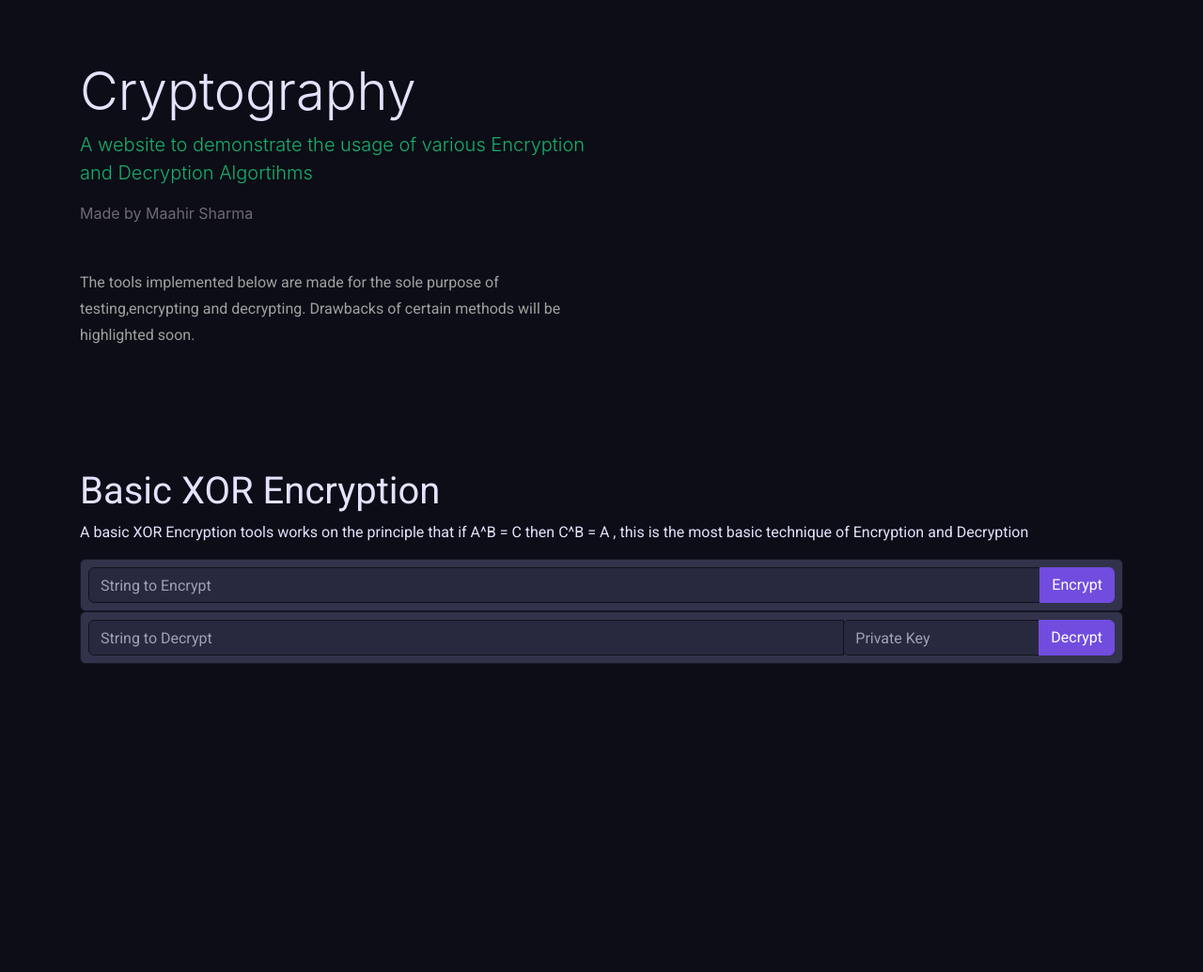
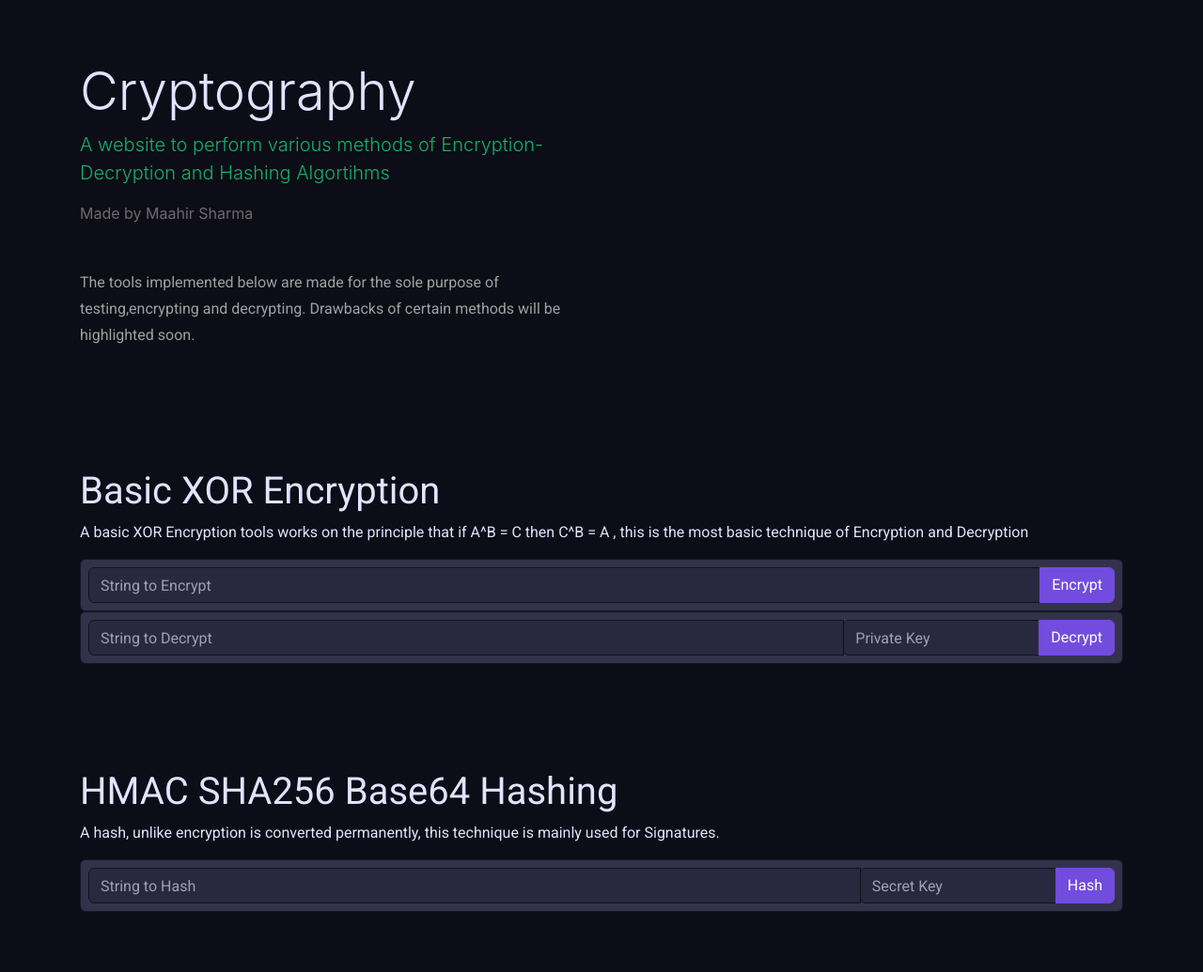
Before and after one commit to maahir22/Cryptography, a plain HTML site: page index.html in a window 1280 px wide. Shown: the whole page at 94% size. Before the commit the page ends 800 px from the top, so only its background shows below. Drawn offline with Linux system fonts and the light colour scheme; a web font is replaced by a local one.

Commit message:
Update index.html

```diff
--- a/index.html
+++ b/index.html
@@ -16,17 +16,16 @@
 
   </head>
   <body>
-
-
-
-
+    <script src="https://cdnjs.cloudflare.com/ajax/libs/crypto-js/3.1.9-1/crypto-js.min.js"></script>
+    <script src="https://cdnjs.cloudflare.com/ajax/libs/crypto-js/3.1.9-1/hmac-sha256.min.js"></script>
+    <script src="https://cdnjs.cloudflare.com/ajax/libs/crypto-js/3.1.9-1/enc-base64.min.js"></script>
 
 <div class="jumbotron bg-transparent mb-0 radius-0">
   <div class="container">
       <div class="row">
         <div class="col-xl-6">
          <h1 class="display-2">Cryptograph<span class="vim-caret">y</span></h1>
-          <div class="lead mb-3 text-mono text-success">A website to demonstrate the usage of various Encryption and Decryption Algortihms</div>
+          <div class="lead mb-3 text-mono text-success">A website to perform various methods of Encryption-Decryption and Hashing Algortihms</div>
           <div class="text-mono">
           </div>
 
@@ -68,6 +67,33 @@
         </div>
       </form>
 </div>
+</div>
+</form>
+</p>
+</div>
+
+<div class="container py-5">
+  <h1>HMAC SHA256 Base64 Hashing</h1>
+
+  <p>A hash, unlike encryption is converted permanently, this technique is mainly used for Signatures.<br>
+
+        <form name="Hashing" class="card p-2" onsubmit="Hash();return false">
+        <div class="input-group">
+          <input type="text" class="form-control" placeholder="String to Hash" name="fname">
+          <div class="input-group-append">
+          <div class="input-group">
+          <input type="text" class="form-control" placeholder="Secret Key" name="tertname">
+          <div class="input-group-append">
+            <button type="submit" class="btn btn-primary">Hash</button>
+          </div>
+        </div>
+      </form>
+
+</div>
+</div>
+</form>
+</p>
+</div>
 
 <script>
   function privatekey(length) {
@@ -100,6 +126,13 @@
     alert("Decrypted String is : "+result);
     return false;
   }
+  function Hash(){
+    var str = document.forms["Hashing"]["fname"].value;
+    var key = document.forms["Hashing"]["tertname"].value;
+    var hash = CryptoJS.HmacSHA256(str,key);
+    var hashInBase64 = CryptoJS.enc.Base64.stringify(hash);
+    alert("Generated hash is "+hashInBase64);
+  }
 </script>
   </body>
 </html>
```
